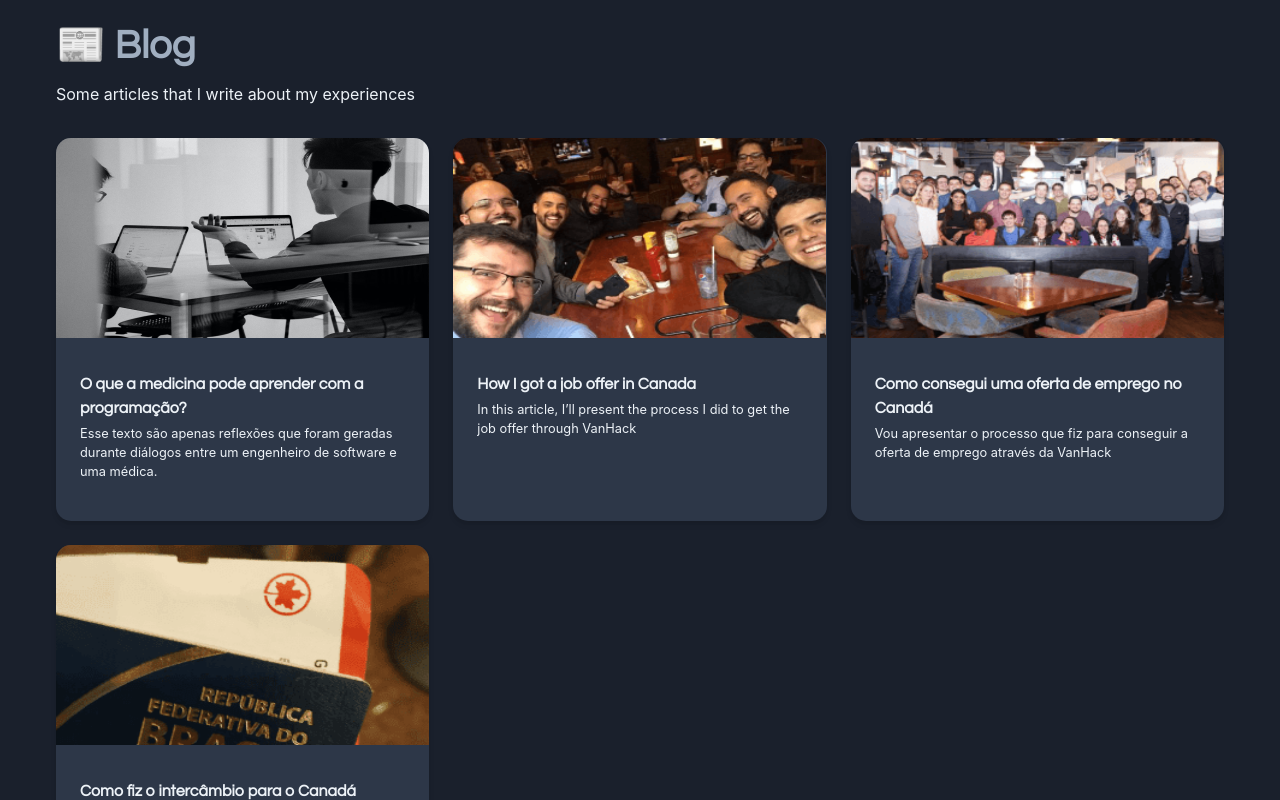
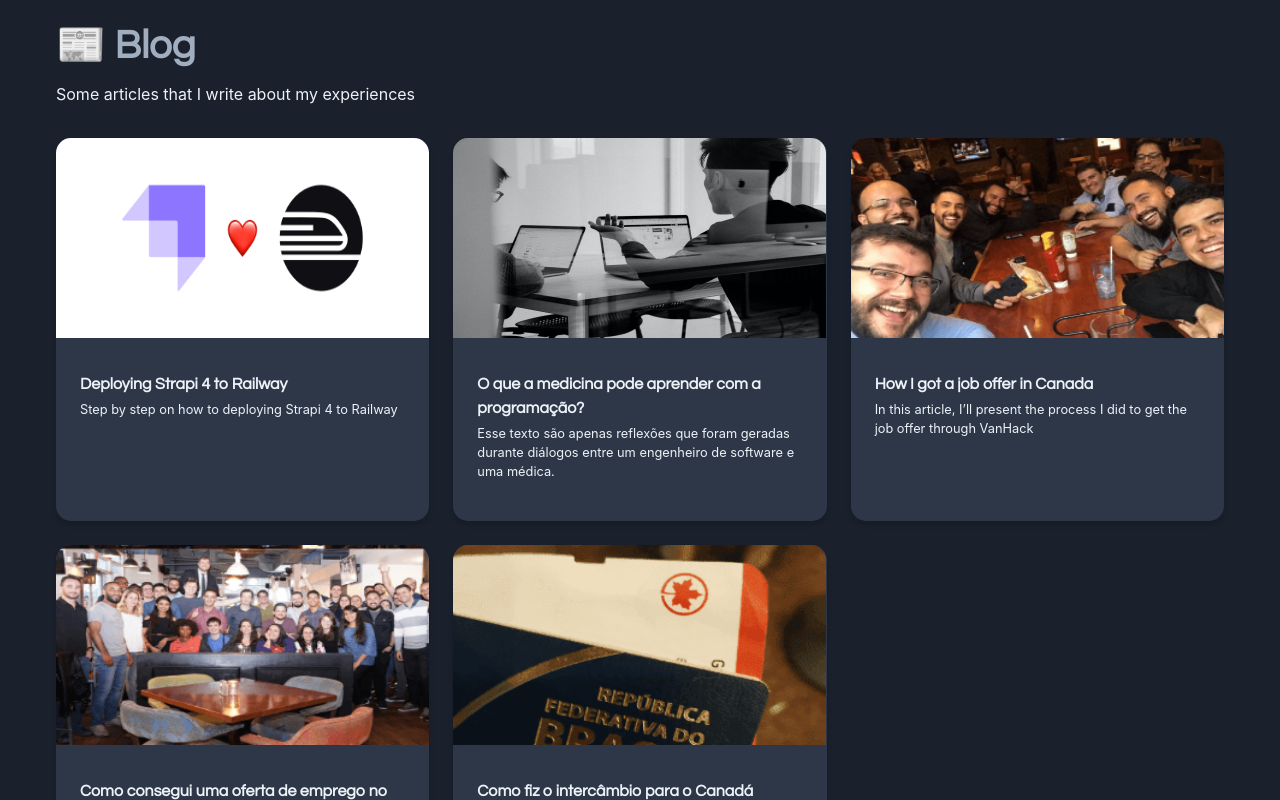
Before and after one commit to candidosales/personal-blog, a Next.js app: page / in a window 1280 px wide. Shown: the part 3160-3960 px from the top of the page. Built offline with nearby package versions, Linux system fonts and the light colour scheme.

Commit message:
feature: added new post

```diff
--- a/data/portfolios.ts
+++ b/data/portfolios.ts
@@ -309,6 +309,13 @@ export const volunteer = [
 
 export const posts = [
   {
+    imageUrl: "/post-strapi-railway.webp",
+    imageAlt: "Deploying Strapi 4 to Railway",
+    title: "Deploying Strapi 4 to Railway",
+    description: "Step by step on how to deploying Strapi 4 to Railway",
+    url: "https://medium.com/@candidosales/o-que-a-medicina-pode-aprender-com-a-programa%C3%A7%C3%A3o-4ca71bd94fc4",
+  },
+  {
     imageUrl: "/post-medicina.jpeg",
     imageAlt: "O que a medicina pode aprender com a programação?",
     title: "O que a medicina pode aprender com a programação?",
```
Also changed, not shown: public/post-strapi-railway.jpeg (added), public/post-strapi-railway.webp (added).
